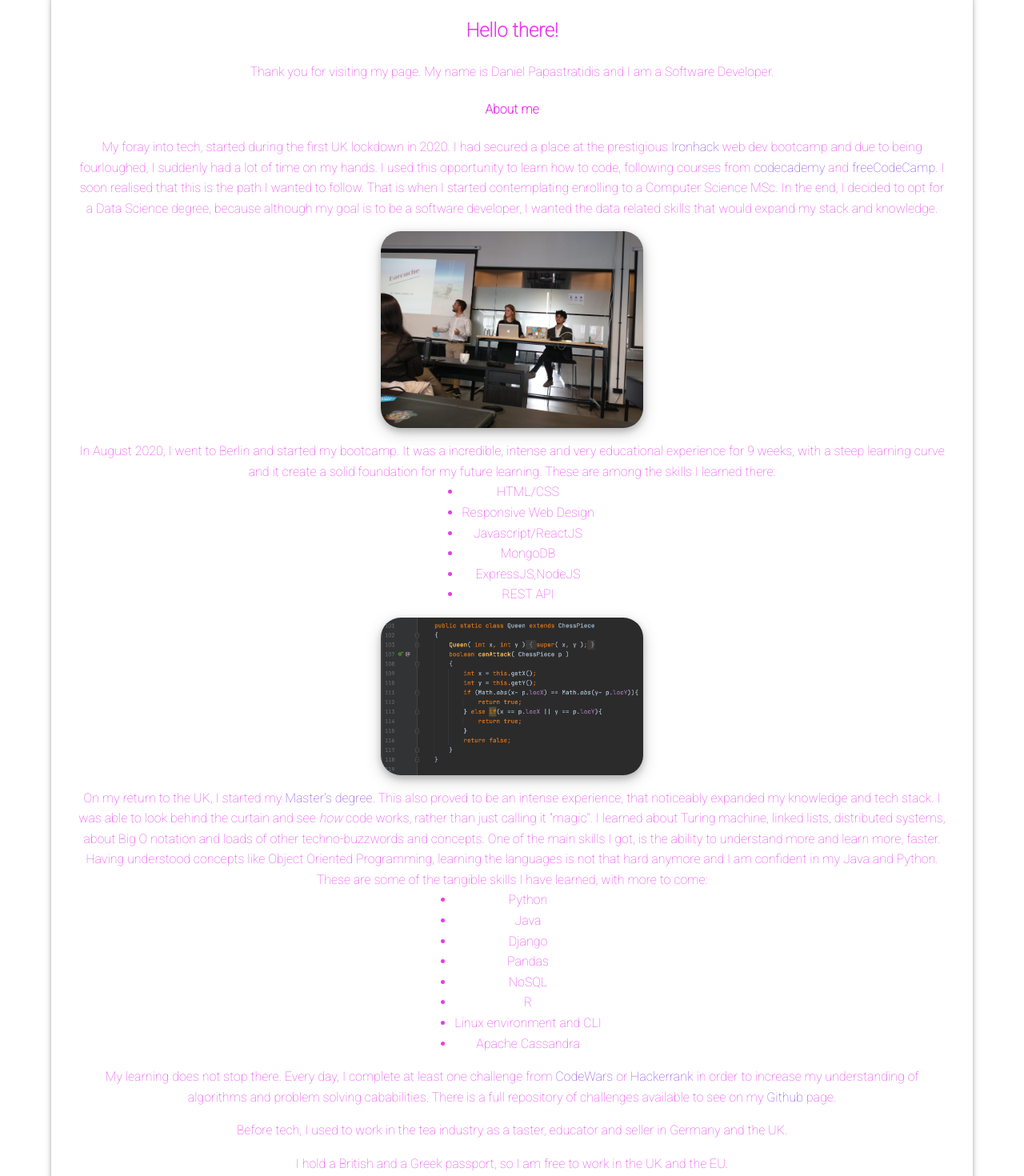
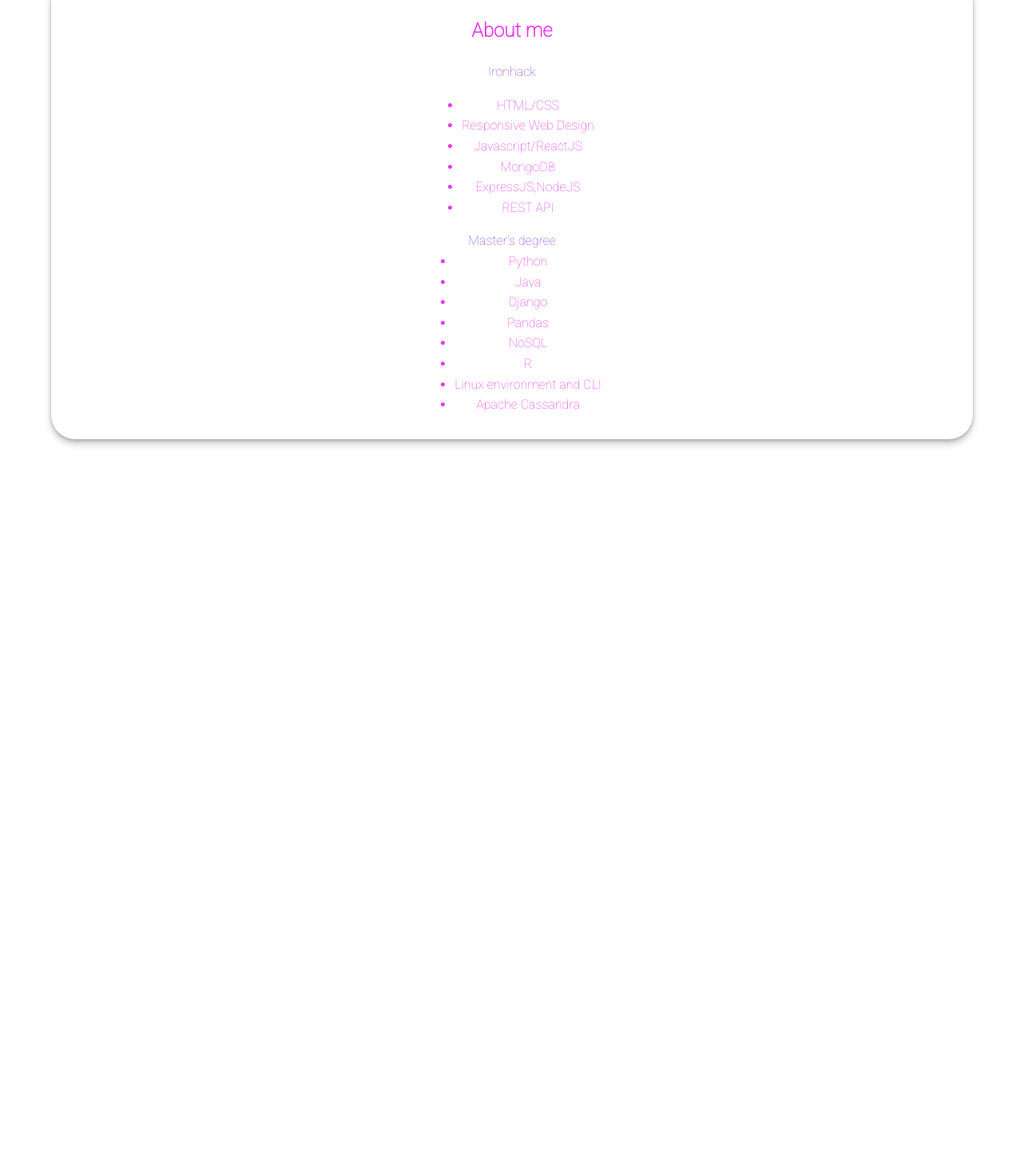
Before and after one commit to idanpap/website, a React (Create React App) app: page /about in a window 1280 px wide. Shown: the part 80-1550 px from the top of the page at 80% size. After the commit the page ends 800 px from the top, so only its background shows below. Built offline with nearby package versions, Linux system fonts and the light colour scheme.

Commit message:
styling and burger menu

```diff
--- a/package.json
+++ b/package.json
@@ -7,6 +7,7 @@
     "@testing-library/react": "^11.1.0",
     "@testing-library/user-event": "^12.1.10",
     "react": "^17.0.1",
+    "react-burger-menu": "^3.0.3",
     "react-dom": "^17.0.1",
     "react-router-dom": "^5.2.0",
     "react-scripts": "4.0.2",
--- a/public/index.html
+++ b/public/index.html
@@ -4,7 +4,7 @@
     <meta charset="utf-8" />
     <link rel="preconnect" href="https://fonts.gstatic.com">
     <link rel="preconnect" href="https://fonts.gstatic.com">
-    <link href="https://fonts.googleapis.com/css2?family=Roboto:wght@100&display=swap" rel="stylesheet">    <link rel="icon" href="%PUBLIC_URL%/images/IH-AUG2020_Daniel_Papas(1).jpg" />
+    <link href="https://fonts.googleapis.com/css2?family=Roboto:wght@100&display=swap" rel="stylesheet">    <link rel="icon" href="%PUBLIC_URL%/images/color_logo_transparent.png" />
     <meta name="viewport" content="width=device-width, initial-scale=1" />
     <meta name="theme-color" content="#000000" />
     <meta
@@ -12,34 +12,14 @@
       content="Daniel Papastratidis webpage"
     />
     <link rel="apple-touch-icon" href="%PUBLIC_URL%/logo192.png" />
-    <!--
-      manifest.json provides metadata used when your web app is installed on a
-      user's mobile device or desktop. See https://developers.google.com/web/fundamentals/web-app-manifest/
-    -->
+
     <link rel="manifest" href="%PUBLIC_URL%/manifest.json" />
-    <!--
-      Notice the use of %PUBLIC_URL% in the tags above.
-      It will be replaced with the URL of the `public` folder during the build.
-      Only files inside the `public` folder can be referenced from the HTML.
 
-      Unlike "/favicon.ico" or "favicon.ico", "%PUBLIC_URL%/favicon.ico" will
-      work correctly both with client-side routing and a non-root public URL.
-      Learn how to configure a non-root public URL by running `npm run build`.
-    -->
     <title>Daniel Papastratidis</title>
   </head>
   <body>
     <noscript>You need to enable JavaScript to run this app.</noscript>
     <div id="root"></div>
-    <!--
-      This HTML file is a template.
-      If you open it directly in the browser, you will see an empty page.
 
-      You can add webfonts, meta tags, or analytics to this file.
-      The build step will place the bundled scripts into the <body> tag.
-
-      To begin the development, run `npm start` or `yarn start`.
-      To create a production bundle, use `npm run build` or `yarn build`.
-    -->
   </body>
 </html>
--- a/src/App.css
+++ b/src/App.css
@@ -17,8 +17,23 @@
   background-color: white;
   box-shadow: 0 4px 8px 0 rgba(0, 0, 0, 0.2), 0 6px 20px 0 rgba(0, 0, 0, 0.19);
 }
+@media only screen and (max-width: 553px) {
+  .navbar {
+    display: none;
+  }
+  .navbar-list {
+    display: none;
+  }
+  .navbar-link {
+    display: none;
+  }
+  .nav-link {
+    display: none;
+  }
+}
 .navbar {
   width: 100%;
+  max-width: 100vw;
   display: flex;
   flex-direction: column;
   justify-content: flex-end;
@@ -91,14 +106,26 @@ ul {
 .cv-img {
   border-radius: 25px;
   max-width: 50%;
+
   height: auto;
-  min-width: 150px;
+  min-width: 300px;
   display: block;
   margin-left: auto;
   margin-right: auto;
   background-color: white;
   box-shadow: 0 4px 8px 0 rgba(0, 0, 0, 0.2), 0 6px 20px 0 rgba(0, 0, 0, 0.19);
 }
+/* @media only screen and (min-width: 553px) {
+  .cv-container {
+    width: 120vw;
+    display: flex;
+    justify-content: center;
+    align-items: center;
+  }
+  .cv-img {
+    width: 768px;
+  }
+} */
 /* button starts here */
 
 .btn {
@@ -164,3 +191,79 @@ ul {
   align-items: center;
   justify-content: center;
 }
+
+/* burger stuff */
+@media only screen and (min-width: 553px) {
+  .bm-burger-button {
+    display: none;
+  }
+}
+#page-wrap {
+  text-align: center;
+  overflow: auto;
+  top: 45%;
+  position: relative;
+}
+
+.bm-item {
+  display: inline-block;
+
+  /* Our sidebar item styling */
+  text-decoration: none;
+  margin-bottom: 10px;
+  color: #d1d1d1;
+  transition: color 0.2s;
+}
+
+.bm-item:hover {
+  color: white;
+}
+
+.bm-burger-button {
+  position: fixed;
+  width: 36px;
+  height: 30px;
+  right: 24px;
+  top: 24px;
+}
+
+/* Color/shape of burger icon bars */
+.bm-burger-bars {
+  background: #e73beb;
+}
+
+/* Position and sizing of clickable cross button */
+.bm-cross-button {
+  height: 24px;
+  width: 24px;
+}
+
+/* Color/shape of close button cross */
+.bm-cross {
+  background: #bdc3c7;
+}
+
+/* General sidebar styles */
+.bm-menu {
+  background: white;
+  padding: 2.5em 1.5em 0;
+  font-size: 1.15em;
+}
+
+/* Morph shape necessary with bubble or elastic */
+.bm-morph-shape {
+  fill: #373a47;
+}
+
+/* Wrapper for item list */
+.bm-item-list {
+  color: #8643de;
+}
+.menu-item {
+  color: #8643de;
+}
+
+/* Styling of overlay */
+.bm-overlay {
+  background: rgba(0, 0, 0, 0.3);
+}
--- a/src/App.js
+++ b/src/App.js
@@ -7,13 +7,14 @@ import About from "./components/About";
 import CV from "./components/CV";
 import ContactMe from "./components/ContactMe";
 import Projects from "./components/Projects";
+import SideBar from "./components/SideBar";
 
 export default class App extends Component {
   render() {
     return (
       <div className="App">
         <Navbar />
-
+        <SideBar pageWrapId={"page-wrap"} outerContainerId={"App"} />
         <Route exact path="/" component={Home} />
         {<Route exact path="/about" component={About} />}
         {<Route exact path="/cv" component={CV} />}
--- a/src/components/About.js
+++ b/src/components/About.js
@@ -4,56 +4,11 @@ export default class About extends Component {
   render() {
     return (
       <div className="about page-default">
-        <h2>Hello there!</h2>
-        <p>
-          Thank you for visiting my page. My name is Daniel Papastratidis and I
-          am a Software Developer.
-        </p>
-        <h4>About me</h4>
-        <p>
-          My foray into tech, started during the first UK lockdown in 2020. I
-          had secured a place at the prestigious{" "}
-          <a
-            href="http://ironhack.com"
-            target="_blank"
-            rel="noopener noreferrer"
-          >
+        <h2>About me</h2>
+        <a href="http://ironhack.com" target="_blank" rel="noopener noreferrer">
           Ironhack
         </a>{" "}
-          web dev bootcamp and due to being fourloughed, I suddenly had a lot of
-          time on my hands. I used this opportunity to learn how to code,
-          following courses from{" "}
-          <a
-            href="https://www.codecademy.com/"
-            target="_blank"
-            rel="noopener noreferrer"
-          >
-            codecademy
-          </a>{" "}
-          and{" "}
-          <a
-            href="https://www.freecodecamp.org/"
-            target="_blank"
-            rel="noopener noreferrer"
-          >
-            freeCodeCamp.
-          </a>{" "}
-          I soon realised that this is the path I wanted to follow. That is when
-          I started contemplating enrolling to a Computer Science MSc. In the
-          end, I decided to opt for a Data Science degree, because although my
-          goal is to be a software developer, I wanted the data related skills
-          that would expand my stack and knowledge.
-        </p>
-        <img
-          className="images"
-          src="../images/daniel-presenting.jpeg"
-          alt="Daniel presenting his final coursework"
-        ></img>
         <p>
-          In August 2020, I went to Berlin and started my bootcamp. It was a
-          incredible, intense and very educational experience for 9 weeks, with
-          a steep learning curve and it create a solid foundation for my future
-          learning. These are among the skills I learned there:
           <ul classList="ironhack-stack">
             <li classList="stack-link">HTML/CSS</li>
             <li classList="stack-link">Responsive Web Design</li>
@@ -63,14 +18,6 @@ export default class About extends Component {
             <li classList="stack-link">REST API</li>
           </ul>{" "}
         </p>
-
-        <img
-          className="images"
-          src="../images/java-code.png"
-          alt="java code snippet"
-        ></img>
-        <p>
-          On my return to the UK, I started my{" "}
         <a
           href="http://www.bbk.ac.uk/study/2021/postgraduate/programmes/TMSDATSC_C/"
           target="_blank"
@@ -78,16 +25,6 @@ export default class About extends Component {
         >
           Master's degree
         </a>
-          . This also proved to be an intense experience, that noticeably
-          expanded my knowledge and tech stack. I was able to look behind the
-          curtain and see <em>how</em> code works, rather than just calling it
-          "magic". I learned about Turing machine, linked lists, distributed
-          systems, about Big O notation and loads of other techno-buzzwords and
-          concepts. One of the main skills I got, is the ability to understand
-          more and learn more, faster. Having understood concepts like Object
-          Oriented Programming, learning the languages is not that hard anymore
-          and I am confident in my Java and Python. These are some of the
-          tangible skills I have learned, with more to come:
         <ul classList="ironhack-stack">
           <li classList="stack-link">Python</li>
           <li classList="stack-link">Java</li>
@@ -98,45 +35,6 @@ export default class About extends Component {
           <li classList="stack-link">Linux environment and CLI</li>
           <li classList="stack-link">Apache Cassandra</li>
         </ul>
-        </p>
-        <p>
-          My learning does not stop there. Every day, I complete at least one
-          challenge from{" "}
-          <a
-            href="http://www.codewars.com"
-            target="_blank"
-            rel="noopener noreferrer"
-          >
-            CodeWars
-          </a>{" "}
-          or{" "}
-          <a
-            href="http://www.hackerrank.com"
-            target="_blank"
-            rel="noopener noreferrer"
-          >
-            Hackerrank
-          </a>{" "}
-          in order to increase my understanding of algorithms and problem
-          solving cababilities. There is a full repository of challenges
-          available to see on my{" "}
-          <a
-            href="https://github.com/idanpap/katas"
-            target="_blank"
-            rel="noopener noreferrer"
-          >
-            Github
-          </a>{" "}
-          page.
-        </p>
-        <p>
-          Before tech, I used to work in the tea industry as a taster, educator
-          and seller in Germany and the UK.
-        </p>
-        <p>
-          I hold a British and a Greek passport, so I am free to work in the UK
-          and the EU.
-        </p>
       </div>
     );
   }
--- /dev/null
+++ b/src/components/SideBar.js
@@ -0,0 +1,27 @@
+import React from "react";
+import { Link } from "react-router-dom";
+import { slide as Menu } from "react-burger-menu";
+
+export default function Navbar(props) {
+  return (
+    <div>
+      <Menu right {...props} width={"40%"}>
+        <Link to="/" className="menu-item">
+          Home
+        </Link>
+        <Link to="/about" className="menu-item">
+          About
+        </Link>
+        <Link to="/projects" className="menu-item">
+          Projects
+        </Link>
+        <Link to="/cv" className="menu-item">
+          CV
+        </Link>
+        <Link to="/contact-me" className="menu-item">
+          Contact me
+        </Link>
+      </Menu>
+    </div>
+  );
+}
```
Also changed, not shown: public/images/color_logo_transparent.png (added), 14 other files (tests, documents, lock files or other folders). Lines whose indentation alone changed are shown as unchanged.
